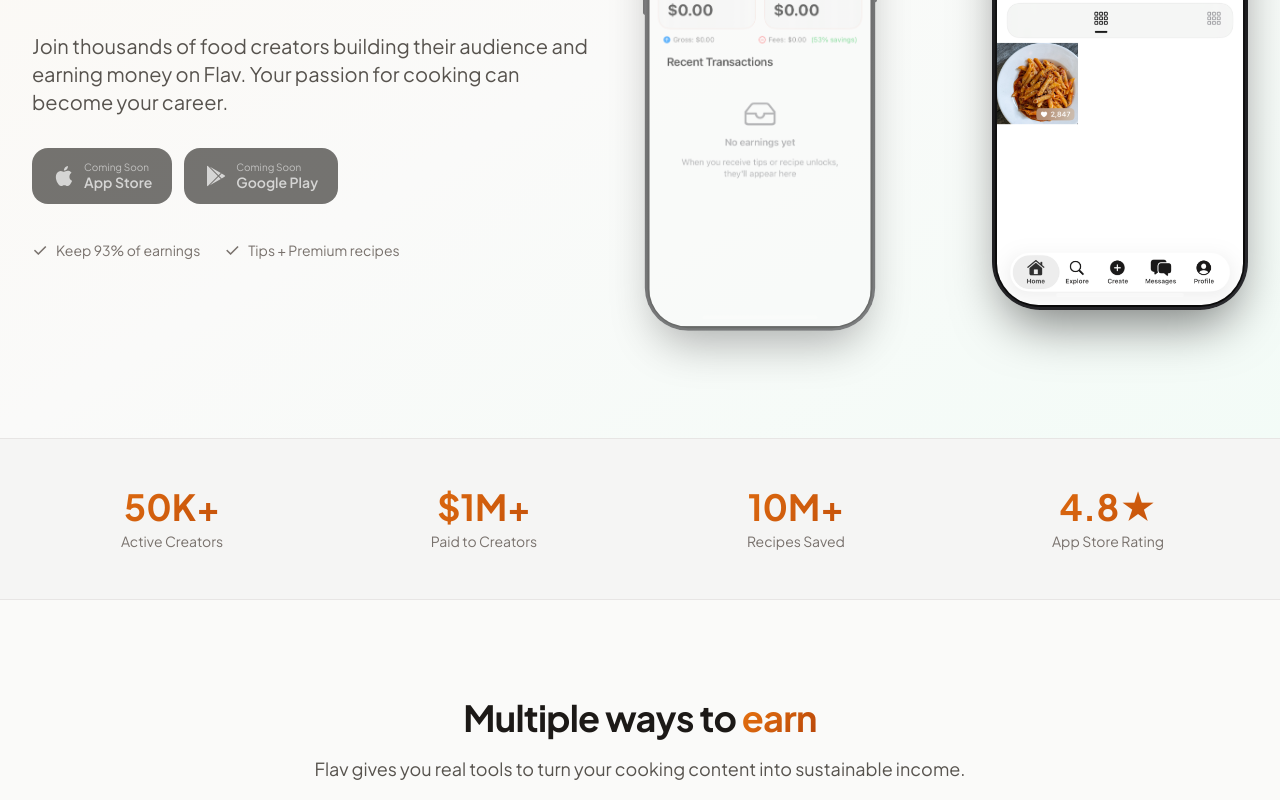
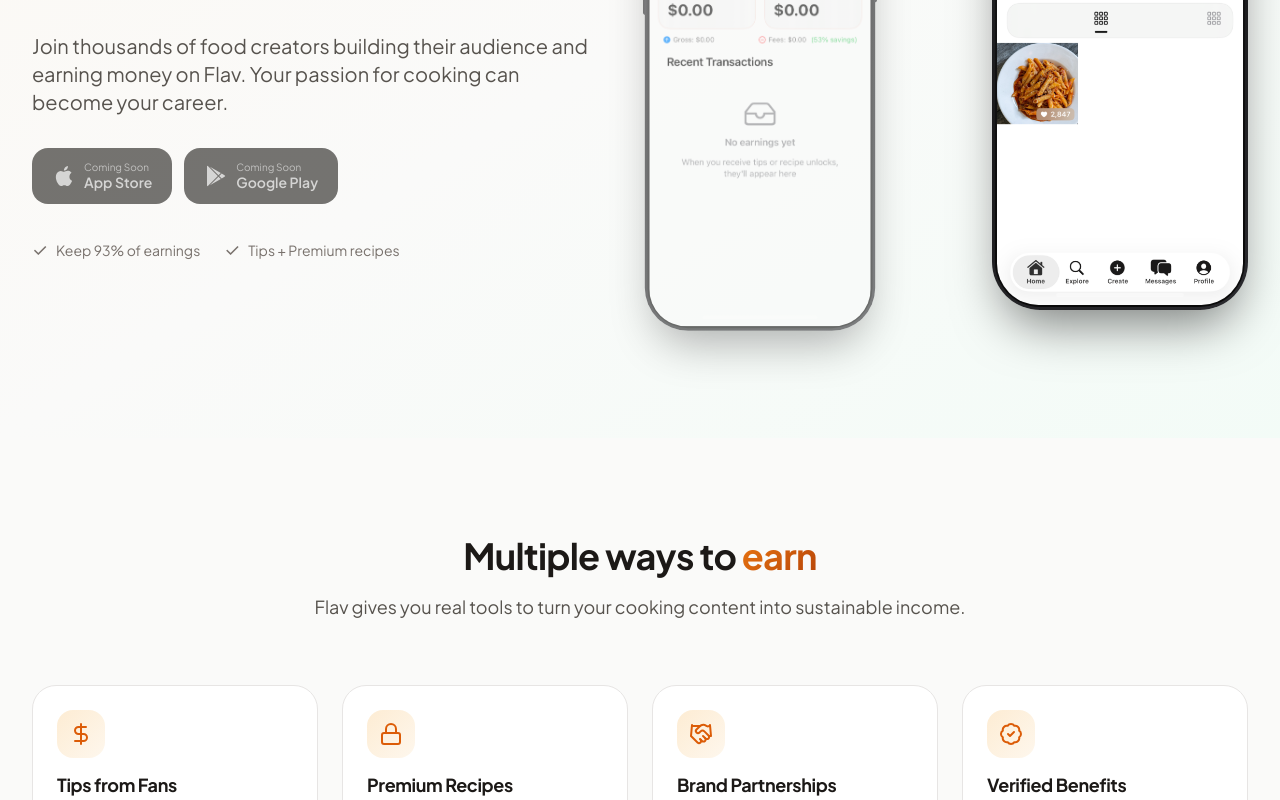
Before and after one commit to tigg98/flav-website, a Next.js app: page /creators in a window 1280 px wide. Shown: the part 442-1242 px from the top of the page. Built offline with nearby package versions, Linux system fonts and the light colour scheme.

Commit message:
remove fake stats

```diff
--- a/src/app/creators/page.tsx
+++ b/src/app/creators/page.tsx
@@ -51,12 +51,7 @@
     },
 ];
 
-const stats = [
-    { value: "50K+", label: "Active Creators" },
-    { value: "$1M+", label: "Paid to Creators" },
-    { value: "10M+", label: "Recipes Saved" },
-    { value: "4.8★", label: "App Store Rating" },
-];
+
 
 export default function CreatorsPage() {
     return (
@@ -122,19 +117,7 @@
                 </div>
             </section>
 
-            {/* Stats */}
-            <section className="py-12 border-y border-[var(--color-neutral-200)] bg-[var(--background-subtle)]">
-                <div className="container-main">
-                    <div className="grid grid-cols-2 md:grid-cols-4 gap-8">
-                        {stats.map((stat, index) => (
-                            <div key={index} className="text-center">
-                                <p className="text-3xl md:text-4xl font-bold gradient-text">{stat.value}</p>
-                                <p className="text-sm text-[var(--color-neutral-500)] mt-1">{stat.label}</p>
-                            </div>
-                        ))}
-                    </div>
-                </div>
-            </section>
+
 
             {/* Multiple Ways to Earn */}
             <section className="section">
```
